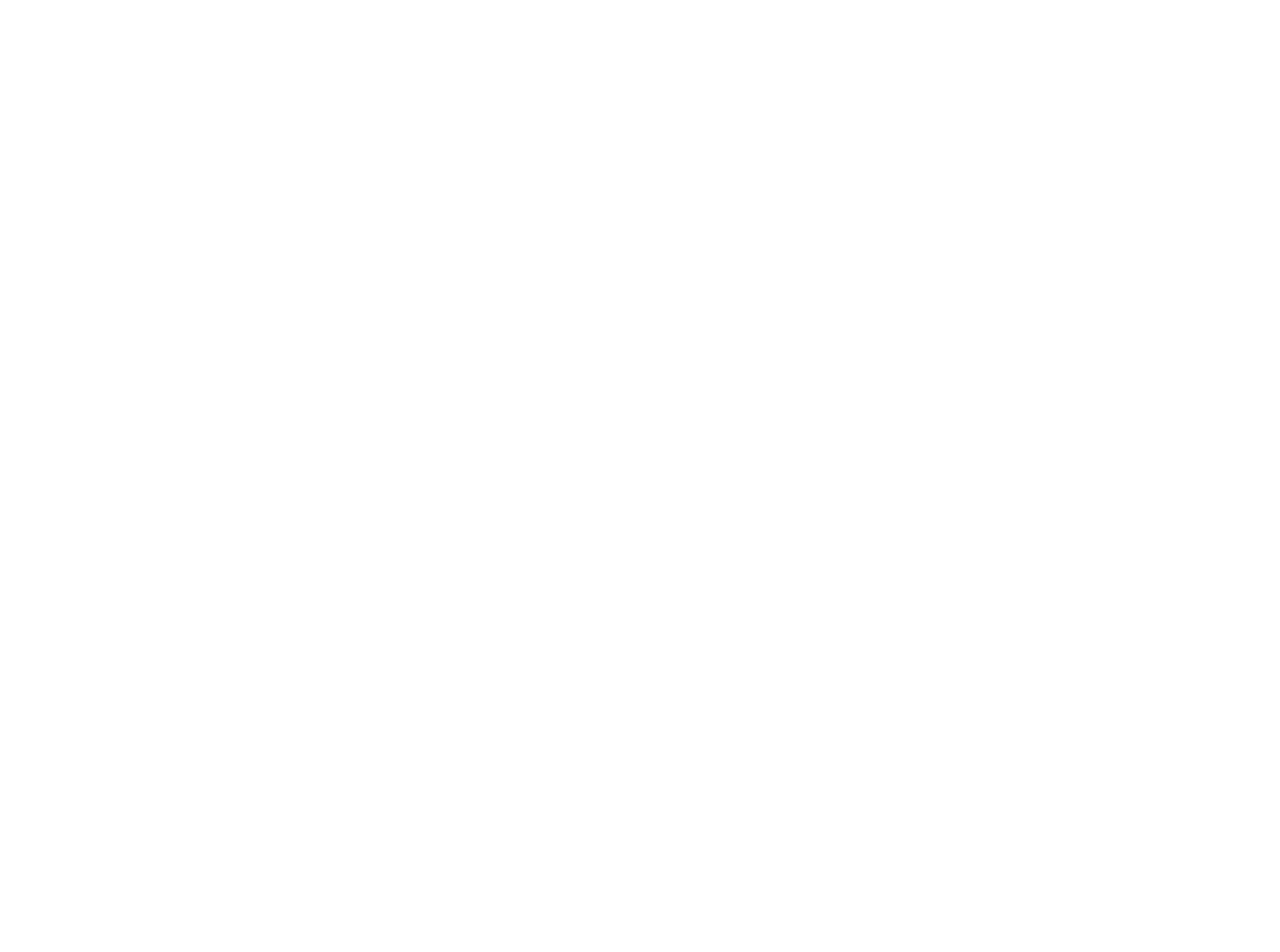
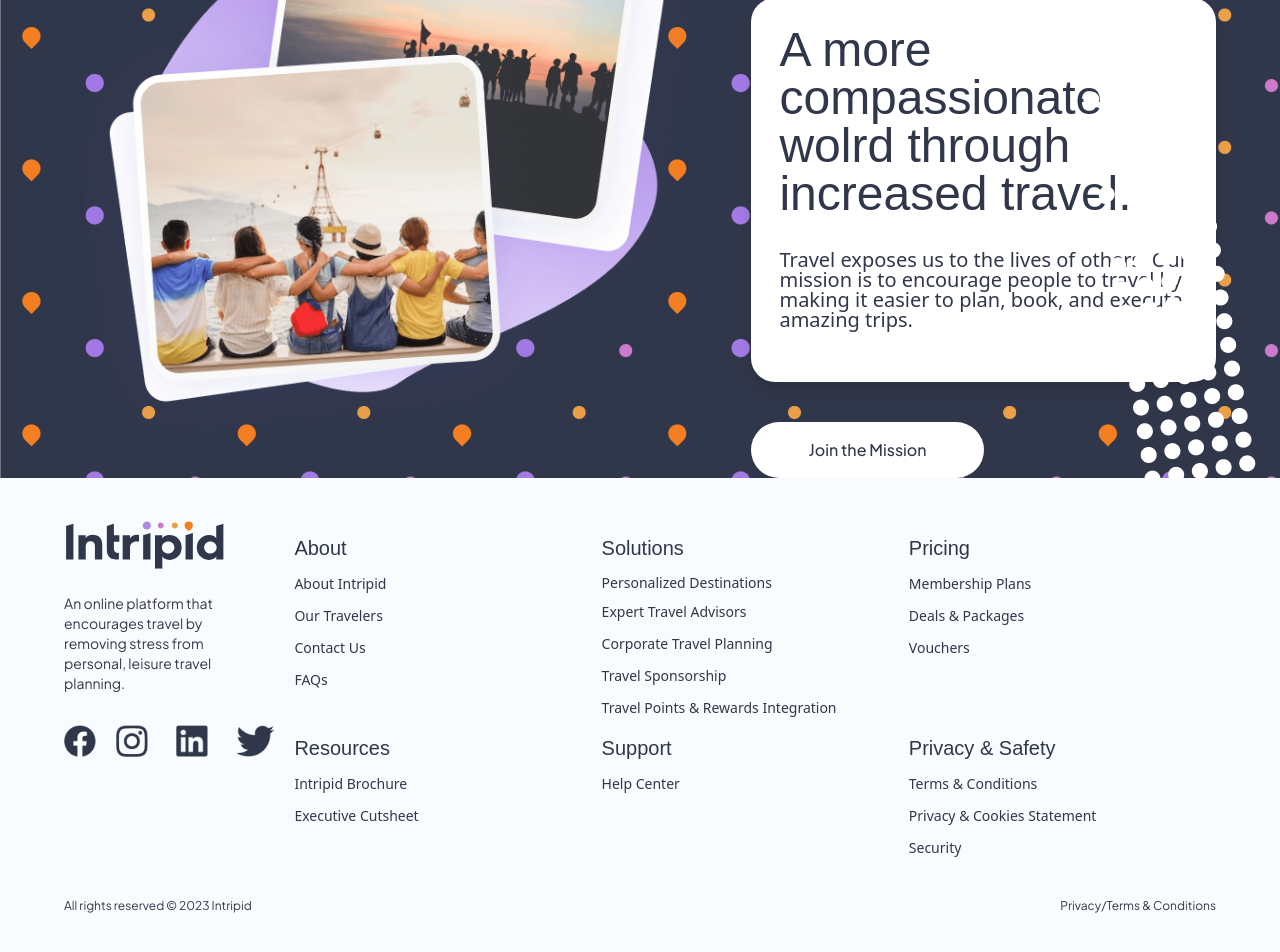
Before and after one commit to mamun4023/intripid, a React (Create React App) app: page / in a window 1280 px wide. Shown: the part 3509-4461 px from the top of the page. Before the commit the page ends 3367 px from the top, so only its background shows below. Built offline with nearby package versions, Linux system fonts and the light colour scheme; a web font is replaced by a local one.

Commit message:
fixed footer

```diff
--- a/src/pages/home/home.js
+++ b/src/pages/home/home.js
@@ -25,8 +25,8 @@
                 <MiddleSection />
 
                 {/* <BottomSection /> */}
-                {/* <FooterTop /> */}
-                {/* <FooterBottom/> */}
+                <FooterTop />
+                <FooterBottom/>
 
         </div>
     )
--- a/src/sections/home/Footer/footerBottom.js
+++ b/src/sections/home/Footer/footerBottom.js
@@ -11,12 +11,12 @@
 
     return(
         <div className="flex justify-center">
-        <div className=" w-200 px-6  md:px-10 lg:p-3 py-14 bg-footerBg">
-            <div className="grid grid-cols-1 xl:grid-cols-6">
-                <div className="md:col-span-2">
+        <div className=" w-200 px-6 py-10  md:px-10 xl:px-16 bg-footerBg">
+            <div className="grid grid-cols-1 xl:grid-cols-5">
+                <div className="md:col-span-1">
 
                     {/* logo and social logo */}
-                    <div className= "text-center md:text-start lg:text-left lg:pl-20">
+                    <div className= "text-center md:text-start lg:text-left">
                         <div className= "flex justify-center md:justify-start lg:justify-start">
                             <img
                                 src = {Logo}
@@ -143,7 +143,7 @@
                 </div>
             </div>
 
-            <div className="mt-10 xl:px-20 md:flex justify-between">
+            <div className="mt-10 md:flex justify-between">
                 <div className="flex justify-center" >
                     <p className="text-xs text-fontColor font-sans_regular"> All rights reserved © 2023 Intripid</p>
                 </div>
--- a/src/sections/home/Footer/footerTop.js
+++ b/src/sections/home/Footer/footerTop.js
@@ -10,12 +10,12 @@
         <div className="flex justify-center">
         <div
             style={{ backgroundImage: `url(${BgImage})`}}
-            className="object-scale-down  relative overflow-hidden bg-no-repeat w-200"
+            className="object-scale-down  relative overflow-hidden bg-no-repeat w-200 h-140 xl:px-16"
         >
             <div>
                 <img
                     src= {DotWash}
-                    style = {{height : 600, width : 150}}
+
                     className = "absolute right-0 invisible lg:visible"
                 />
              </div>
@@ -23,17 +23,17 @@
                 <div>
                     <img
                         src= {CampaignImage}
-                        className = "w-96 relative lg:w-9/12"
+                        className = "relative scale-110"
                     />
                 </div>
-                <div className="mt-16 m-8 md:px-20 lg:w-6/12">
+                <div className="mt-16 xl:mt-40 xl:pl-10  lg:w-6/12">
                     <div class="flex justify-center">
-                        <div class="block p-7 rounded-3xl shadow-lg bg-white ">
-                            <h5 class="text-3xl md:text-4xl font-readex_bold text-fontColor mb-2">
+                        <div class="block p-7 rounded-3xl shadow-lg bg-white  bg-blend-normal">
+                            <h5 class="text-3xl md:text-4xl xl:text-5xl font-readex_bold text-fontColor mb-2">
                                 A more compassionate wolrd through increased travel.
                             </h5>
-                            <p class="text-xs text-fontColor leading-5">
-                                Travel exposes us to the lives of others. Our mission is to encourage people <br/> to travel by making it easier to plan, book, and execute amazing trips.
+                            <p class="text-xl text-fontColor py-6 leading-5">
+                                Travel exposes us to the lives of others. Our mission is to encourage people  to travel by making it easier to plan, book, and execute amazing trips.
                             </p>
                         </div>
                     </div>
```
